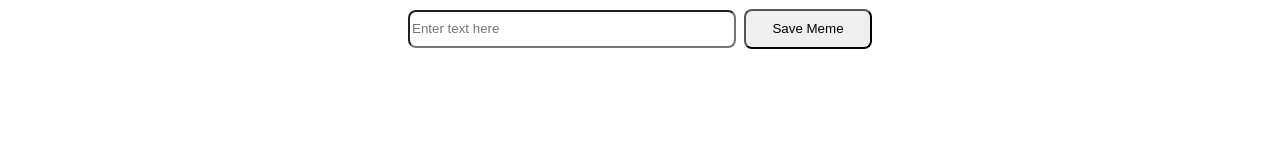
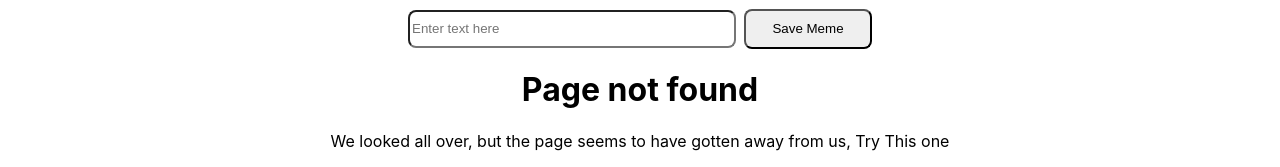
Before and after one commit to alyciacan/stretch-tech, a React (Create React App) app: page / in a window 1280 px wide. Shown: the part 630-797 px from the top of the page. Built offline with nearby package versions, Linux system fonts and the light colour scheme; no server answers.

Commit message:
Add: pageNotFound component

```diff
--- a/src/components/app/App.js
+++ b/src/components/app/App.js
@@ -2,6 +2,7 @@ import './App.css';
 import Home from '../home/Home';
 import Form from '../form/Form';
 import Navbar from '../navbar/Navbar';
+import PageNotFound from '../../pageNotFound/PageNotFound';
 
 function App() {
   return (
@@ -9,6 +10,7 @@ function App() {
       <Navbar />
       <Home/>
       <Form/>
+      <PageNotFound/>
     </div>
   );
 }
--- /dev/null
+++ b/src/pageNotFound/PageNotFound.jsx
@@ -0,0 +1,15 @@
+import React from "react";
+import { Redirect } from "react-router-dom";
+
+export default function PageNotFound() {
+  return (
+    <div>
+      <h1>Page not found</h1>
+      <p>
+        We looked all over, but the page seems to have gotten away from us, Try
+        This one
+      </p>
+      <button>Go Home</button>
+    </div>
+  );
+}
```
